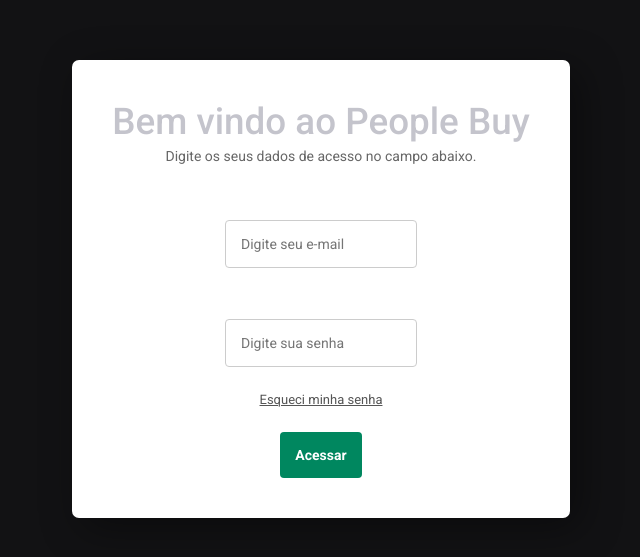
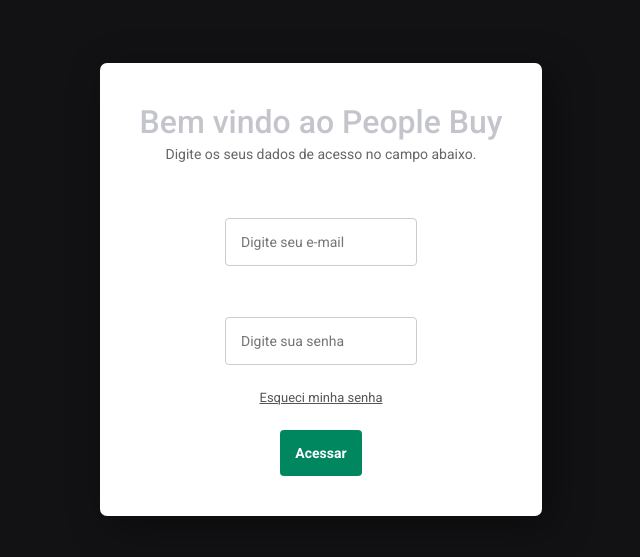
Before and after one commit to dclaumanndeveloper/people-buy-react, a React (Vite) app: page / in a window 1280 px wide. Shown: the part 143-700 px from the top of the page, without its empty margins (319-959 px from the left). Built offline with nearby package versions, Linux system fonts and the light colour scheme.

Commit message:
update: add login page input border

```diff
--- a/src/components/Login.module.css
+++ b/src/components/Login.module.css
@@ -26,7 +26,7 @@
     padding: 0;
     margin: 0;
     font-weight: 500;
-    font-size: 2.3em;
+    font-size: 2rem;
     color: var(--gray-300);
 }
 
```
